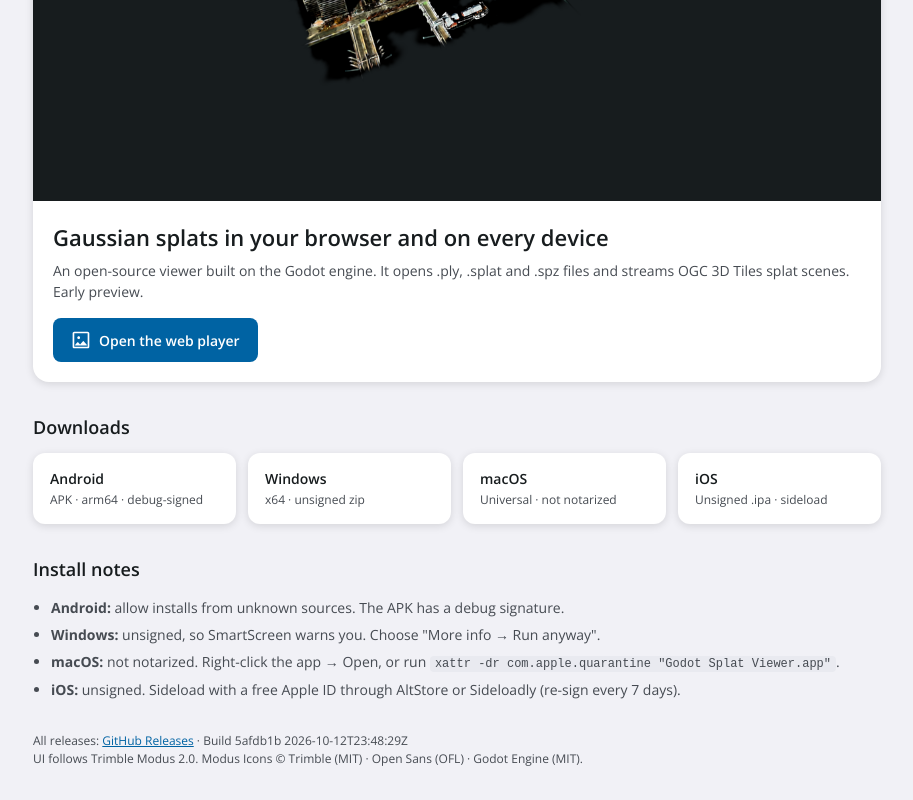
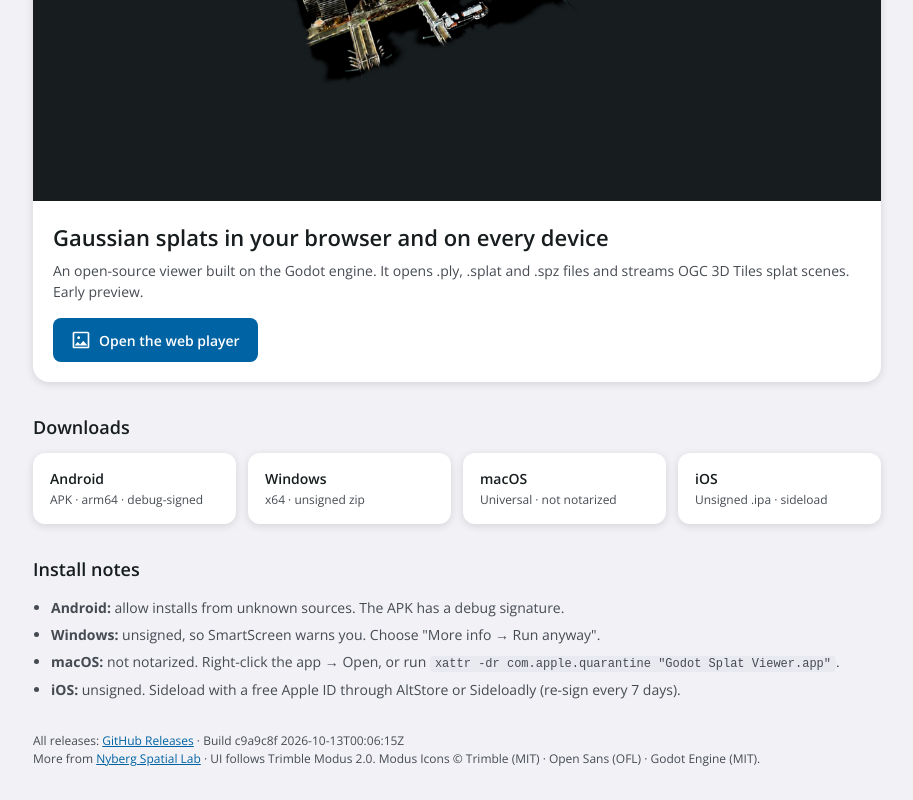
Before and after one commit to knybbe/godot-splat-viewer-site, a plain HTML site: page index.html in a window 1280 px wide. Shown: the part 409-1209 px from the top of the page, without its empty margins (183-1096 px from the left). Drawn offline with Linux system fonts and the light colour scheme.

Commit message:
Deploy site c9a9c8f

```diff
--- a/index.html
+++ b/index.html
@@ -64,7 +64,7 @@ a{color:var(--accent)}
   <li><b>iOS:</b> unsigned. Sideload with a free Apple ID through AltStore or Sideloadly (re-sign every 7 days).</li>
  </ul>
  <footer>All releases: <a href="https://github.com/knybbe/godot-splat-viewer-site/releases">GitHub Releases</a> · Build <span id="b"></span><br>
- UI follows Trimble Modus 2.0. Modus Icons © Trimble (MIT) · Open Sans (OFL) · Godot Engine (MIT).</footer>
+ More from <a href="https://knybbe.github.io/spatial-lab/">Nyberg Spatial Lab</a> · UI follows Trimble Modus 2.0. Modus Icons © Trimble (MIT) · Open Sans (OFL) · Godot Engine (MIT).</footer>
 </main>
 <script>
 const modes=["system","light","dark"],names=["System","Light","Dark"],icons=["contrast","sun","moon"];
```
Also changed, not shown: build.txt, 1 other file.
